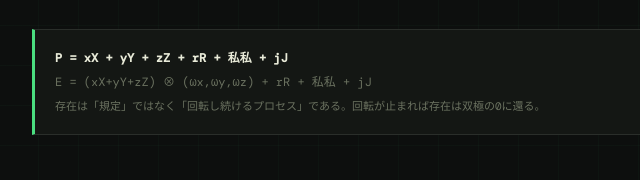
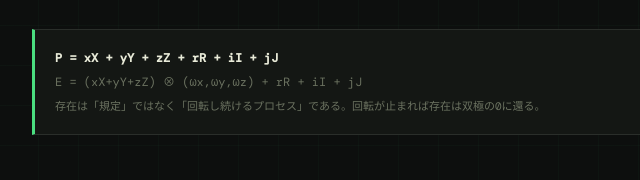
Before and after one commit to kiki054-n/tti-scan, a plain HTML site: page tti-scan.html in a window 1280 px wide. Shown: the part 215-395 px from the top of the page, 202-842 px from the left. Drawn offline with nearby package versions, Linux system fonts and the light colour scheme.

Commit message:
Update variables in tti-scan.html for clarity

```diff
--- a/tti-scan.html
+++ b/tti-scan.html
@@ -141,8 +141,8 @@ footer{margin-top:80px;padding-top:32px;border-top:1px solid var(--border);displ
   </header>
 
   <div class="eq-bar">
-    <strong>P = xX + yY + zZ + rR + 私私 + jJ</strong><br>
-    E = (xX+yY+zZ) ⊗ (ωx,ωy,ωz) + rR + 私私 + jJ<br>
+    <strong>P = xX + yY + zZ + rR + iI + jJ</strong><br>
+    E = (xX+yY+zZ) ⊗ (ωx,ωy,ωz) + rR + iI + jJ<br>
     <span style="font-size:11px;">存在は「規定」ではなく「回転し続けるプロセス」である。回転が止まれば存在は双極の0に還る。</span>
   </div>
 
@@ -239,7 +239,7 @@ ${issue}
 - yY: 時間・経験（物理外殻②）他者・環境との接触履歴
 - zZ: 場・関係（物理外殻③）自己と他者が生む空間
 - rR: 欲求・意志（精神内殻①）内なる動機・目的
-- 私私: 関係性・共感（精神内殻②）他との深い気づき
+- iI: 関係性・共感（精神内殻②）他との深い気づき
 - jJ: 倫理・全体貢献（精神内殻③）全体への調和
 
 【歪みの分類】
```
